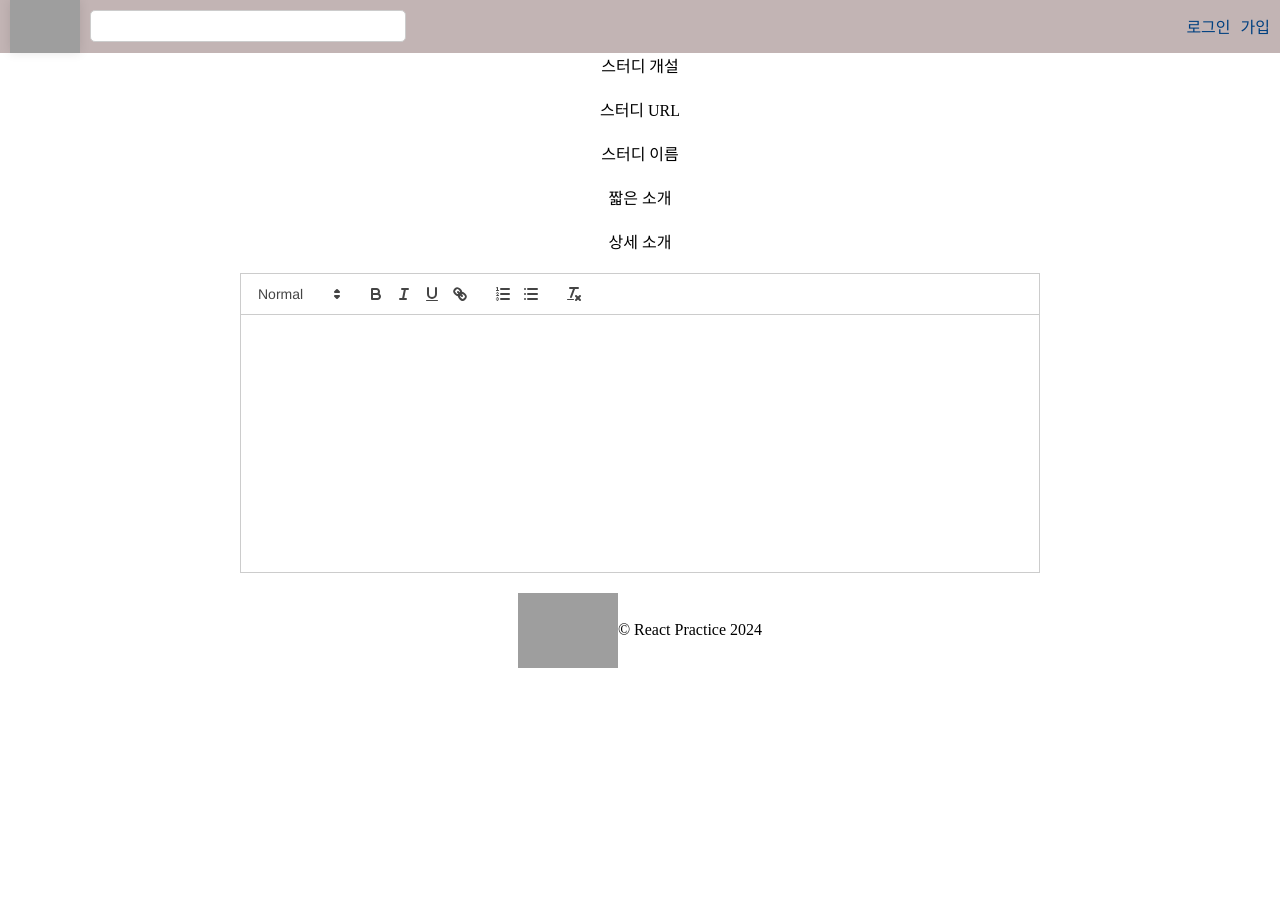
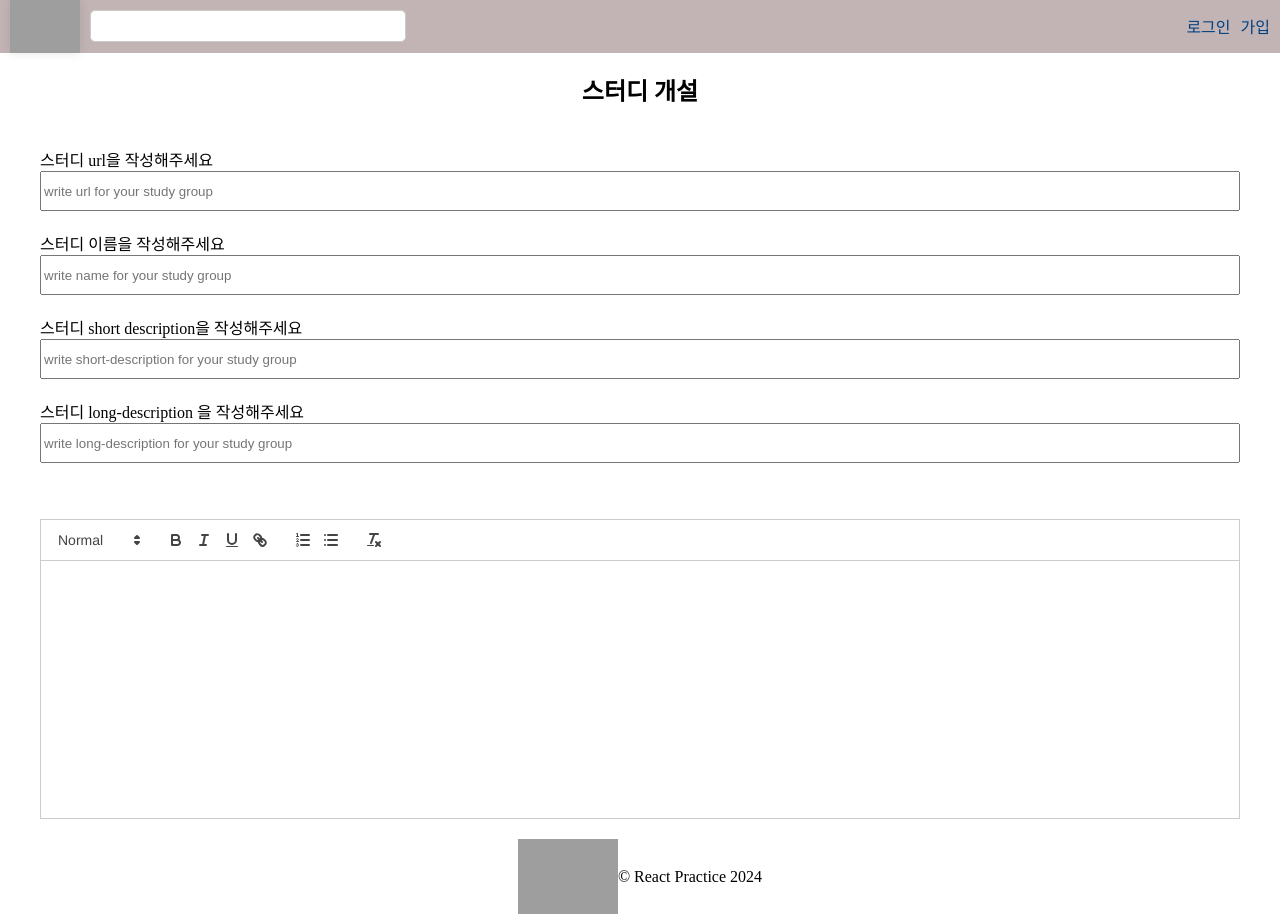
Before and after one commit to kuuku123/StudyCafe_React, a React app: page /create-study in a window 1280 px wide. Before the commit the page ends 800 px from the top, so only its background shows below. Built offline with nearby package versions, Linux system fonts and the light colour scheme; grey boxes are pictures that could not be loaded.

Commit message:
done: 1) createPage skeleton finished
todo:
1) need to impelment api for sending create-study information

```diff
--- a/src/components/Quill-Editor/Write.jsx
+++ b/src/components/Quill-Editor/MyEditor.jsx
@@ -2,17 +2,11 @@ import React from "react";
 import ReactQuill from "react-quill";
 import "react-quill/dist/quill.snow.css";
 
-const MyEditor = () => {
+const MyEditor = ({style}) => {
   return (
     <>
       <ReactQuill
-        style={{
-          width: "800px",
-          height: "300px",
-          marginBottom: "20px",
-          display: "flex",
-          flexDirection: "column",
-        }}
+        style={style}
       ></ReactQuill>
     </>
   );
--- a/src/pages/CreateStudyPage/CreateStudy_Main.jsx
+++ b/src/pages/CreateStudyPage/CreateStudy_Main.jsx
@@ -1,15 +1,116 @@
 import React from "react";
-import MyEditor from "../../components/Quill-Editor/Write";
+import MyEditor from "../../components/Quill-Editor/MyEditor";
 import * as S from "./CreateStudyPage_style";
+import * as MyForm from "../../lib/MyForm";
+import FormControl from "../../components/FomrControl";
 const CreateStudy_Main = () => {
+
+
+  const handleSubmit = async (createStudyForm) => {
+    createStudyForm["profileImage"] = img;
+    const raw_response = await fetch("http://localhost:8081/settings/profile", {
+      headers: {
+        "Content-Type": "application/json; charset=utf-8",
+      },
+      credentials: "include",
+      method: "POST",
+      body: JSON.stringify(createStudyForm),
+    });
+    const response = await raw_response.json();
+    console.log(response);
+    if (response.status === "OK") {
+      console.log("update ok~");
+      navigate("/");
+    } else {
+      alert("BadRequest");
+    }
+  };
+
+  const validate = (values) => {
+    const errors = {};
+    return errors;
+  };
+
+  const input_style = {width: "1200px", height: "40px"}
+
   return (
     <S.CreateStudy_Main_style>
-      <div>스터디 개설</div>
-      <div>스터디 URL</div>
-      <div>스터디 이름</div>
-      <div>짧은 소개</div>
-      <div>상세 소개</div>
-      <MyEditor></MyEditor>
+      <h2>스터디 개설</h2>
+      <MyForm.Form
+        id="create-study-form"
+        initialValue={{
+          url: "",
+          name: "",
+          short_description:"",
+          long_description:"",
+        }}
+        validate={validate}
+        onSubmit={handleSubmit}
+      >
+        <FormControl
+          label="스터디 url을 작성해주세요"
+          htmlFor="url"
+          error={<MyForm.ErrorMessage name="url"></MyForm.ErrorMessage>}
+        >
+          <MyForm.Field
+            id="create-study-url"
+            name="url"
+            placeholder="write url for your study group"
+            style={input_style}
+          >
+          </MyForm.Field>
+        </FormControl>
+
+        <FormControl
+          label="스터디 이름을 작성해주세요"
+          htmlFor="name"
+          error={<MyForm.ErrorMessage name="name"></MyForm.ErrorMessage>}
+        >
+          <MyForm.Field
+            id="create-study-name"
+            name="name"
+            placeholder="write name for your study group"
+            style={input_style}
+          >
+          </MyForm.Field>
+        </FormControl>
+
+
+        <FormControl
+          label="스터디 short description을 작성해주세요"
+          htmlFor="url"
+          error={<MyForm.ErrorMessage name="short-description"></MyForm.ErrorMessage>}
+        >
+          <MyForm.Field
+            id="create-study-shrot-description"
+            name="short-description"
+            placeholder="write short-description for your study group"
+            style={input_style}
+          >
+          </MyForm.Field>
+        </FormControl>
+
+        <FormControl
+          label="스터디 long-description 을 작성해주세요"
+          htmlFor="long-desrciption"
+          error={<MyForm.ErrorMessage name="long-description"></MyForm.ErrorMessage>}
+        >
+          <MyForm.Field
+            id="create-study-long-description"
+            name="long-description"
+            placeholder="write long-description for your study group"
+            style={input_style}
+          >
+          </MyForm.Field>
+        </FormControl>
+      </MyForm.Form>
+      <MyEditor style={{
+          width: "1200px",
+          height: "300px",
+          marginBottom: "20px",
+          display: "flex",
+          flexDirection: "column",
+        }}></MyEditor>
     </S.CreateStudy_Main_style>
   );
 };
```
